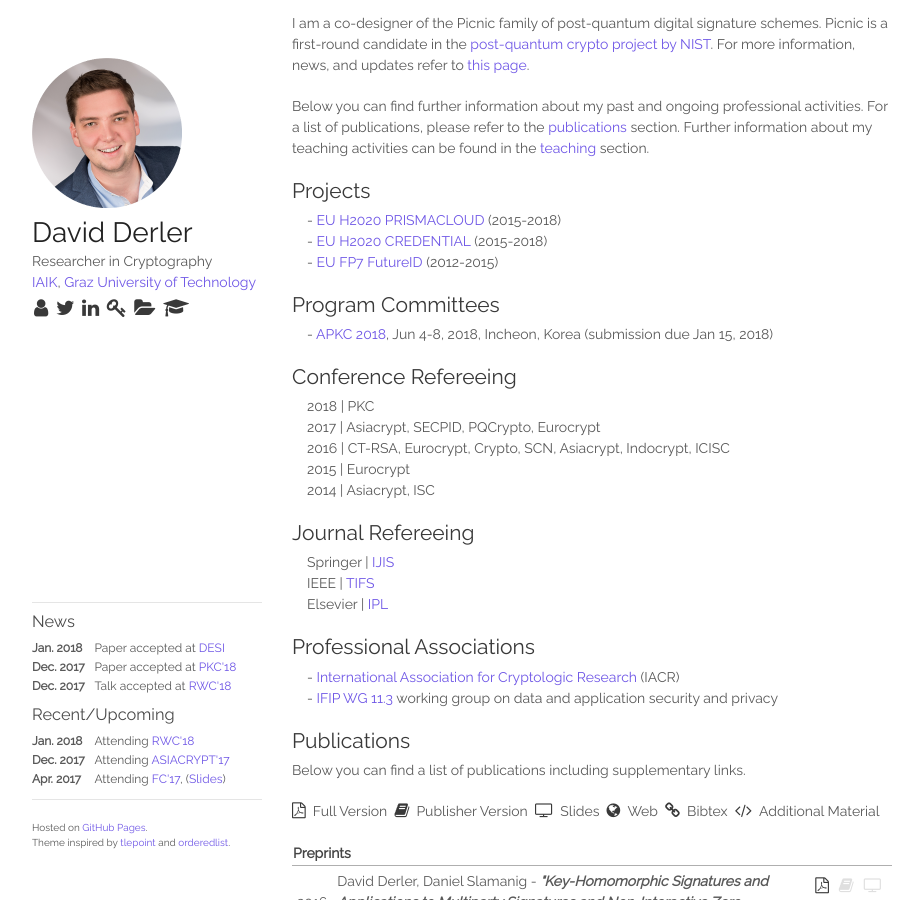
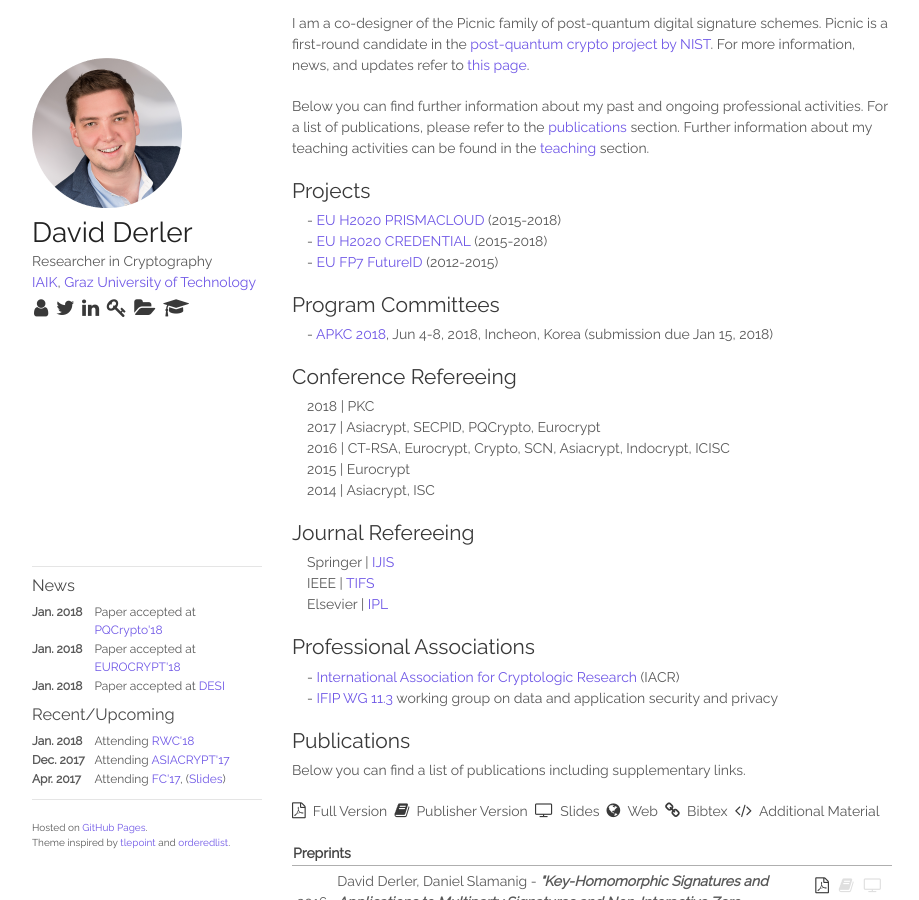
Before and after one commit to derlerd/derlerd.github.io, a Jekyll site: the page built from index.html, in a window 1280 px wide and 900 px high, scrolled down 306 px. Shown: the whole window, without its empty margins (178-1097 px from the left). Built offline with Jekyll 4.4.1, drawn with Linux system fonts in a browser that asks for light colours.

Commit message:
updated news

```diff
--- a/_includes/footer.html
+++ b/_includes/footer.html
@@ -4,8 +4,17 @@
     <table class="newstable">
       <tr>
         <td class="date">Jan. 2018</td>
+        <td>Paper accepted at <a href="http://www.math.fau.edu/pqcrypto2018/">PQCrypto'18</a></td>
+      </tr>
+      <tr>
+        <td class="date">Jan. 2018</td>
+        <td>Paper accepted at <a href="https://eurocrypt.iacr.org/2018/">EUROCRYPT'18</a></td>
+      </tr>
+      <tr>
+        <td class="date">Jan. 2018</td>
         <td>Paper accepted at <a href="http://www.springer.com/mathematics/journal/10623">DESI</a></td>
       </tr>
+<!--
       <tr>
         <td class="date">Dec. 2017</td>
         <td>Paper accepted at <a href="https://pkc.iacr.org/2018/">PKC'18</a></td>
@@ -14,7 +23,6 @@
         <td class="date">Dec. 2017</td>
         <td>Talk accepted at <a href="https://rwc.iacr.org/index.html">RWC'18</a></td>
       </tr>
-<!--
       <tr>
         <td class="date">Nov. 2017</td>
         <td>Paper accepted at <a href="https://www.ieee-security.org/TC/EuroSP2018/">EuroS&amp;P'18</a></td>
```
